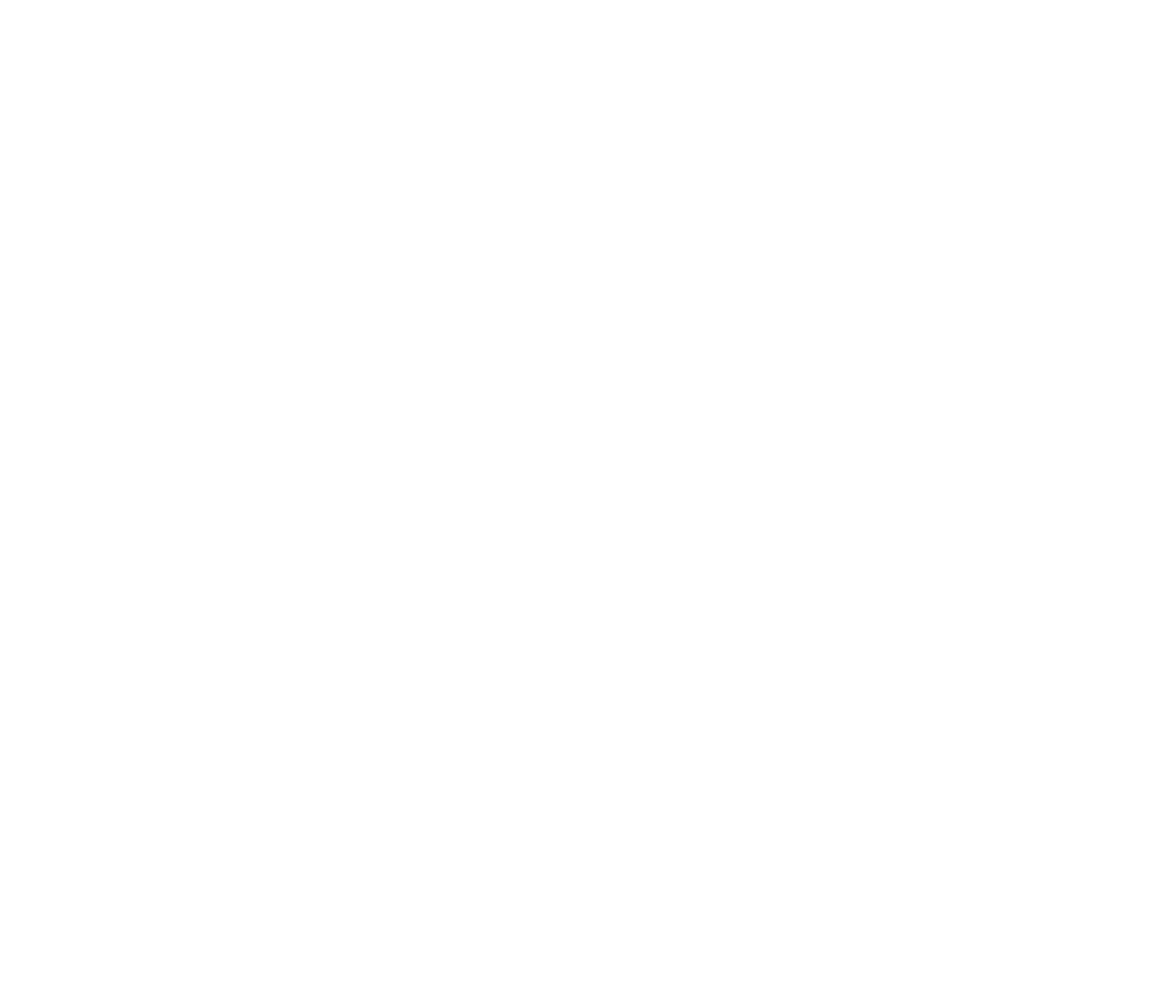
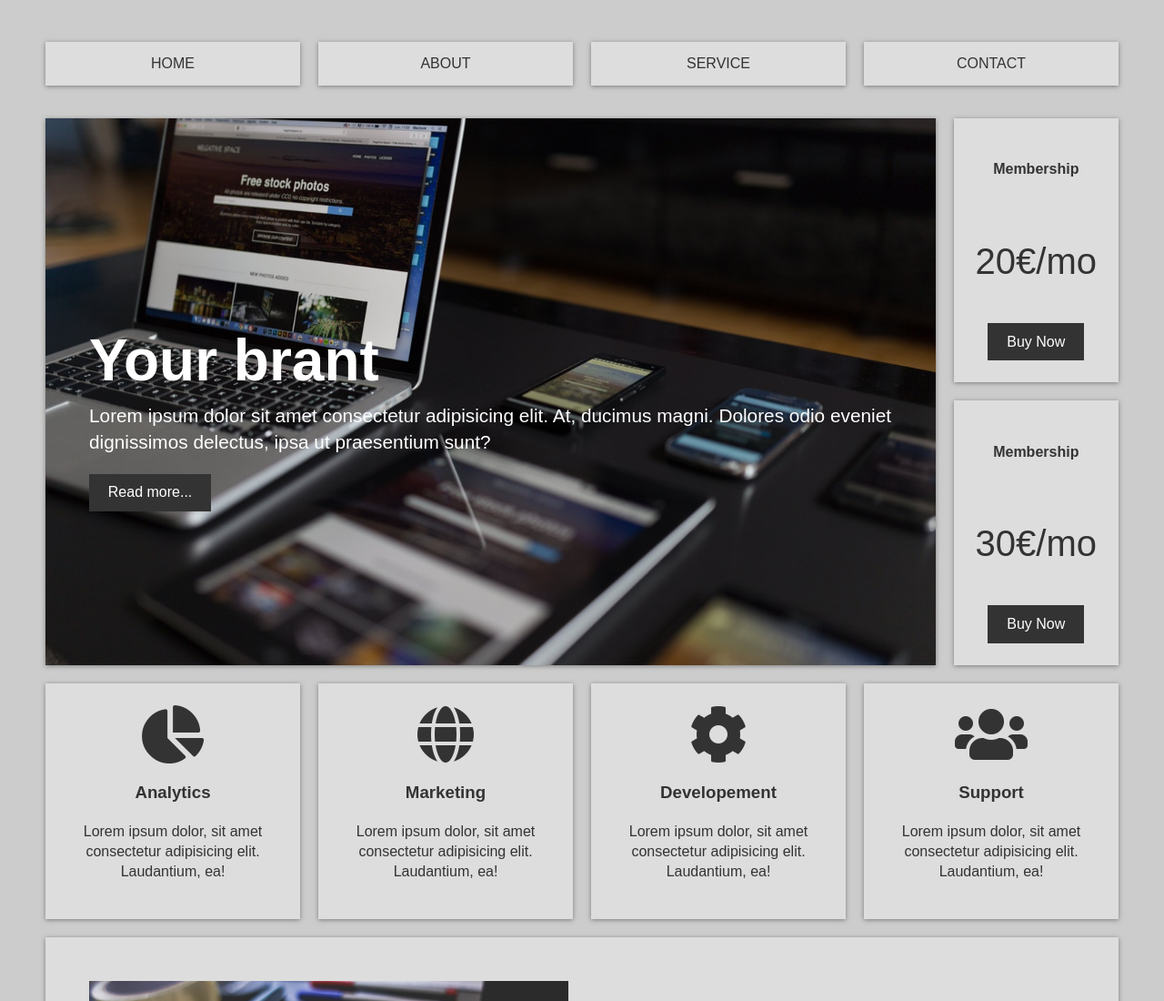
Before and after one commit to geraldy1st/gridLandingPage, a plain HTML site: page index.html in a window 1280 px wide. Shown: the top 1100 px of the page at 91% size. Before the commit the page ends 800 px from the top, so only its background shows below. Drawn offline with Linux system fonts and the light colour scheme.

Commit message:
media queries

```diff
--- a/css/style.css
+++ b/css/style.css
@@ -0,0 +1,168 @@
+/* CSS Variable */
+:root{
+    --primary: #ddd;
+    --dark: #333;
+    --light: #fff;
+    --shadow: 0 1px 5px rgba(104,104,104, .8);
+}
+html{
+    box-sizing: border-box;
+    font-family: Arial, Helvetica, sans-serif;
+    color: var(--dark);
+}
+body{
+    background: #ccc;
+    margin: 30px 50px;
+    line-height: 1.4;
+}
+.btn{
+    background-color: var(--dark);
+    color: var(--light);
+    padding: 0.6rem 1.3rem;
+    text-decoration: none;
+    border: 0;
+}
+img{
+    max-width: 100%;
+}
+.wrapper{
+    display: grid;
+    grid-gap: 20px;
+}
+.main-nav ul{
+    display: grid;
+    grid-gap: 20px;
+    padding: 0;
+    list-style: none;
+    grid-template-columns: repeat(4, 1fr);
+}
+.main-nav a{
+    background: var(--primary);
+    display: block;
+    text-decoration: none;
+    padding: .8rem;
+    text-align: center;
+    color: var(--dark);
+    text-transform: uppercase;
+    font-style: 1.1rem;
+    box-shadow: var(--shadow);
+}
+.main-nav a:hover{
+    background: var(--dark);
+    color: var(--light);
+}
+.top-container{
+    display: grid;
+    grid-gap: 20px;
+    grid-template-areas:
+    'showcase showcase top-box-a'
+    'showcase showcase top-box-b';
+}
+.showcase{
+    grid-area: showcase;
+    min-height: 400px;
+    background: url('../img/pc.jpg');
+    background-size: cover;
+    background-position: center;
+    padding: 3rem;
+    display: flex;
+    flex-direction: column;
+    align-items: start;
+    justify-content: center;
+    box-shadow: var(--shadow);
+}
+.showcase h1{
+    font-size: 4rem;
+    margin-bottom: 0;
+    color: var(--light);
+}
+.showcase p{
+    font-size: 1.3rem;
+    margin-top:0;
+    color: var(--light);
+}
+.top-box{
+    background:var(--primary);
+    display: grid;
+    align-items: center;
+    justify-items: center;
+    box-shadow: var(--shadow);
+    padding: 1.5rem;
+}
+.top-box .price{
+    font-size: 2.5rem;
+}
+.top-box-a{
+    grid-area: top-box-a;
+}
+.top-box-b{
+    grid-area: top-box-b;
+}
+.boxes{
+    display: grid;
+    grid-gap: 20px;
+    grid-template-columns: repeat(auto-fit, minmax(200px, 1fr));
+}
+.box{
+    background: var(--primary);
+    text-align: center;
+    padding: 1.5rem 2rem;
+    box-shadow: var(--shadow);
+}
+
+.info{
+    background: var(--primary);
+    box-shadow: var(--shadow);
+    display: grid;
+    grid-gap: 30px;
+    grid-template-columns: repeat(2, 1fr);
+    padding: 3rem;
+}
+.portfolio{
+    display: grid;
+    grid-gap: 20px;
+    grid-template-columns: repeat(auto-fit, minmax(200px, 1fr));
+}
+
+.portfolio img{
+    width: 100%;
+    box-shadow: var(--shadow);
+}
+footer{
+    margin-top: 2rem;
+    background: var(--dark);
+    color: var(--light);
+    text-align: center;
+    padding: 1rem;
+}
+
+/* Media queries */
+@media(max-width:768px){
+    .top-container{
+        grid-template-areas:
+        'showcase showcase'
+        'top-box-a top-box-b'
+    }
+    .showcase h1{
+        font-size: 2.5rem;
+    }
+    .main-nav ul{
+        grid-template-columns: 1fr;
+    }
+    .info{
+        grid-template-columns: 1fr;
+    }
+    .info .btn{
+        display: block;
+        text-align: center;
+        margin: auto;
+    }
+}
+@media(max-width:500px){
+    .top-container{
+        grid-template-areas:
+        'showcase'
+        'top-box-a'
+        'top-box-b'
+    }
+}
--- a/index.html
+++ b/index.html
@@ -9,6 +9,78 @@
     <title>Business page</title>
 </head>
 <body>
+    <div class="wrapper">
+        <nav class="main-nav">
+            <ul>
+                <li><a href="#">Home</a></li>
+                <li><a href="#">About</a></li>
+                <li><a href="#">Service</a></li>
+                <li><a href="#">Contact</a></li>
+            </ul>
+        </nav>
+        <section class="top-container">
+            <header class="showcase">
+                <h1>Your brant</h1>
+                <p>Lorem ipsum dolor sit amet consectetur adipisicing elit. At, ducimus magni. Dolores odio eveniet dignissimos delectus, ipsa ut praesentium sunt?</p>
+                <a href="#" class="btn">Read more...</a>
+            </header>
+            <div class="top-box top-box-a">
+                <h4>Membership</h4>
+                <p class="price">20€/mo</p>
+                <a href="#" class="btn">Buy Now</a>
+            </div>
+            <div class="top-box top-box-b">
+                <h4>Membership</h4>
+                <p class="price">30€/mo</p>
+                <a href="#" class="btn">Buy Now</a>
+            </div>
+        </section>
+
+        <section class="boxes">
+            <div class="box">
+                <i class="fas fa-chart-pie fa-4x"></i>
+                <h3>Analytics</h3>
+                <p>Lorem ipsum dolor, sit amet consectetur adipisicing elit. Laudantium, ea!</p>
+            </div>
+            <div class="box">
+                <i class="fas fa-globe fa-4x"></i>
+                <h3>Marketing</h3>
+                <p>Lorem ipsum dolor, sit amet consectetur adipisicing elit. Laudantium, ea!</p>
+            </div>
+            <div class="box">
+                <i class="fas fa-cog fa-4x"></i>
+                <h3>Developement</h3>
+                <p>Lorem ipsum dolor, sit amet consectetur adipisicing elit. Laudantium, ea!</p>
+            </div>
+            <div class="box">
+                <i class="fas fa-users fa-4x"></i>
+                <h3>Support</h3>
+                <p>Lorem ipsum dolor, sit amet consectetur adipisicing elit. Laudantium, ea!</p>
+            </div>
+        </section>
+        <section class="info">
+            <img src="img/pro.jpeg" alt="">
+            <div>
+                <h2>Your business on the web what ever</h2>
+                <p>Lorem ipsum dolor sit amet consectetur adipisicing elit. Corrupti distinctio aut neque explicabo quasi, nihil eum? Vel perferendis aperiam dicta quia libero, et hic illo. Nemo voluptatum inventore ipsam omnis.</p>
+                <a href="" class="btn">Learn More</a>
+            </div>
+        </section>
+        <section class="portfolio">
+            <img src="https://source.unsplash.com/random/200x200" alt="">
+            <img src="https://source.unsplash.com/random/201x200" alt="">
+            <img src="https://source.unsplash.com/random/202x200" alt="">
+            <img src="https://source.unsplash.com/random/203x200" alt="">
+            <img src="https://source.unsplash.com/random/204x200" alt="">
+            <img src="https://source.unsplash.com/random/205x200" alt="">
+            <img src="https://source.unsplash.com/random/206x200" alt="">
+            <img src="https://source.unsplash.com/random/207x200" alt="">
+            <img src="https://source.unsplash.com/random/208x200" alt="">
+        </section>
+        <footer>
+            <p>Your brant &copy; 2018 | inc.</p>
+        </footer>
+    </div>
 
 </body>
 </html>
```
